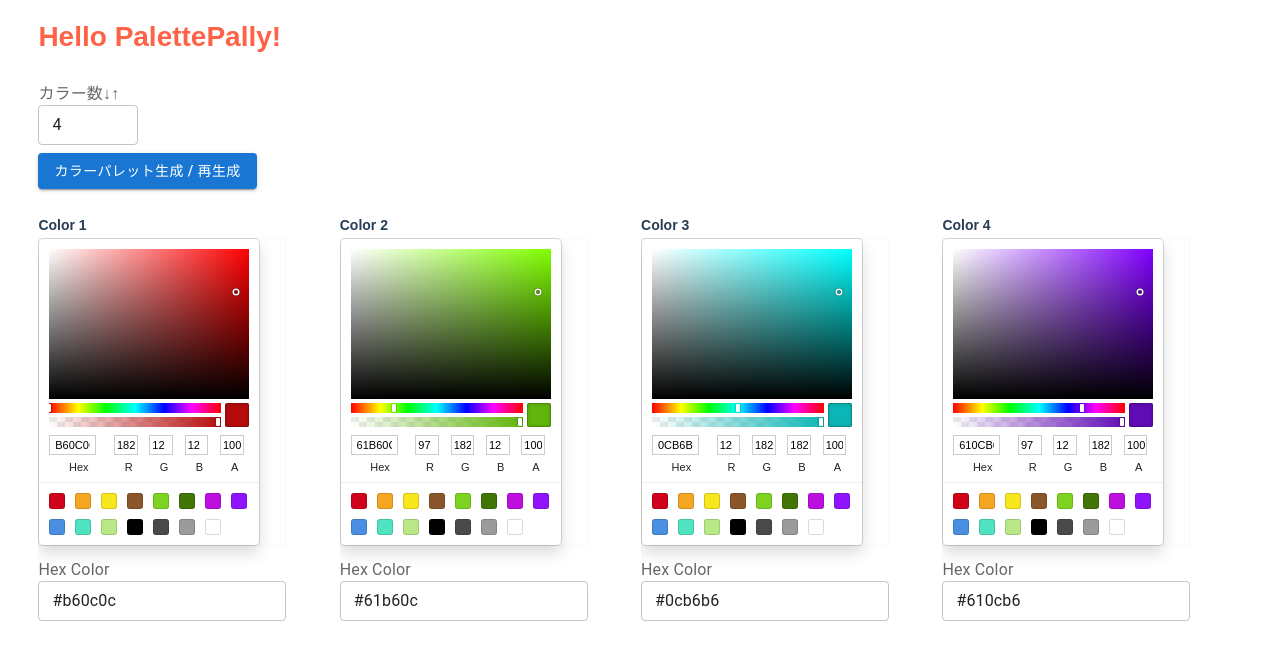
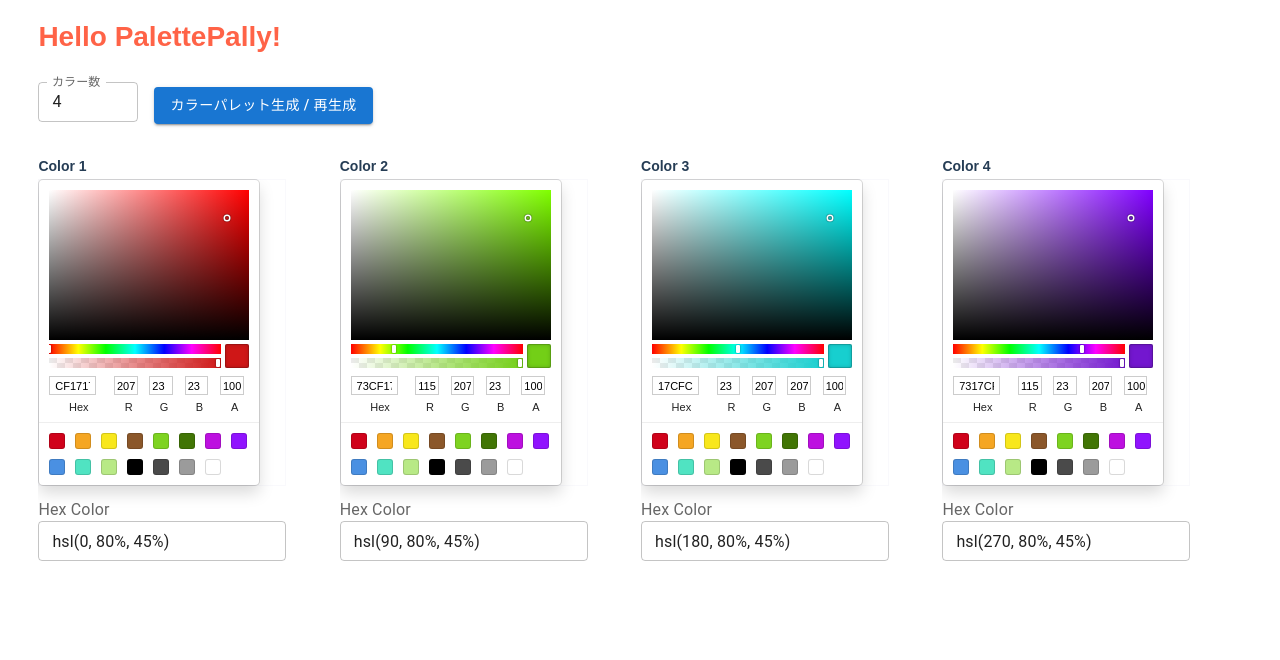
Before and after one commit to BoxPistols/ColorPicker-PalettePally, a React (Create React App) app: page / in a window 1280 px wide. Shown: the top 660 px of the page. Built offline with nearby package versions, Linux system fonts and the light colour scheme.

Commit message:
4 files modified

```diff
--- a/src/components/ColorPicker.tsx
+++ b/src/components/ColorPicker.tsx
@@ -26,7 +26,7 @@ function ColorPicker() {
 
   return (
     <>
-      <Box sx={{ mb: 3 }}>
+      <Box sx={{ mb: 3, display: 'flex', alignItems: 'center' }}>
         <ColorCountSetting setNumColors={setNumColors} numColors={numColors} />
         <GeneratePaletteArea color={color} setPalette={setPalette} />
       </Box>
--- a/src/components/ColorPickerComponents/ColorCountSetting.tsx
+++ b/src/components/ColorPickerComponents/ColorCountSetting.tsx
@@ -29,10 +29,11 @@ const ColorCountSetting: React.FC<ColorCountSettingProps> = ({
 
   return (
     <Box sx={{ mb: 1, width: 100, marginRight: 2 }}>
-      <StyledInputLabel shrink={false} htmlFor="color-length">
+      {/* <StyledInputLabel shrink={true} htmlFor="color-length">
         カラー数↓↑
-      </StyledInputLabel>
+      </StyledInputLabel> */}
       <TextField
+        label="カラー数"
         size="small"
         id="color-length"
         value={numColors}
--- a/src/components/ColorPickerComponents/PaletteGrid.tsx
+++ b/src/components/ColorPickerComponents/PaletteGrid.tsx
@@ -18,7 +18,7 @@ const PaletteGrid: React.FC<PaletteGridProps> = ({ palette }) => {
       {palette.map((c, i) => (
         <Grid
           item
-          xs={6}
+          xs={4}
           md={3}
           lg={2}
           key={i}
--- a/src/components/colorUtilities.ts
+++ b/src/components/colorUtilities.ts
@@ -4,7 +4,7 @@ import chroma from 'chroma-js';
  * 色相調整値
  */
 const shades = {
-  main: 0,
+  main: 1,
   dark: -2,
   light: 1.25,
   lighter: 4,
@@ -15,10 +15,19 @@ const shades = {
  * @param {number} numColors - 生成する色の数
  * @return {string[]} 生成した色のリスト（HEX形式）
  */
-export const initialColors = (numColors: number): string[] =>
-  Array.from({ length: numColors }, (_, i) =>
-    chroma.hsl((i * 360) / numColors, 0.88, 0.38).hex()
-  );
+export const initialColors = (num, existingColors = []) => {
+  const colors = [];
+  const step = 360 / num; // Use a constant hue step
+  const baseHue =
+    existingColors.length > 0 ? chroma(existingColors[0]).get('hsl.h') : 0;
+
+  for (let i = 0; i < num; i++) {
+    colors.push(`hsl(${(baseHue + i * step) % 360}, 80%, 45%)`);
+  }
+
+  // Remove already existing colors
+  return colors.filter((color) => !existingColors.includes(color));
+};
 
 /**
  * カラーパレットを生成します。
```
